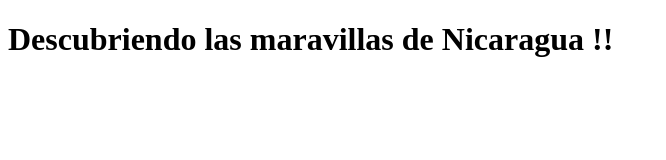
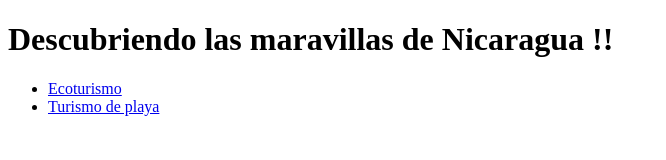
Before and after one commit to mlismarc/turismo-nica, a plain HTML site: page index.html in a window 1280 px wide. Shown: the whole page, without its empty margins (0-666 px from the left). Drawn offline with Linux system fonts and the light colour scheme.

Commit message:
Agrega listado

```diff
--- a/index.html
+++ b/index.html
@@ -9,8 +9,14 @@
 <body>
     <header>
         <h1>Descubriendo las maravillas de Nicaragua !!</h1>
-
     </header>
-
+    <main>
+        <nav>
+            <ul>
+                <li> <a href="#">Ecoturismo</a></li>
+                <li><a href="#">Turismo de playa</a></li>
+            </ul>
+        </nav>
+    </main>
 </body>
 </html>
```
